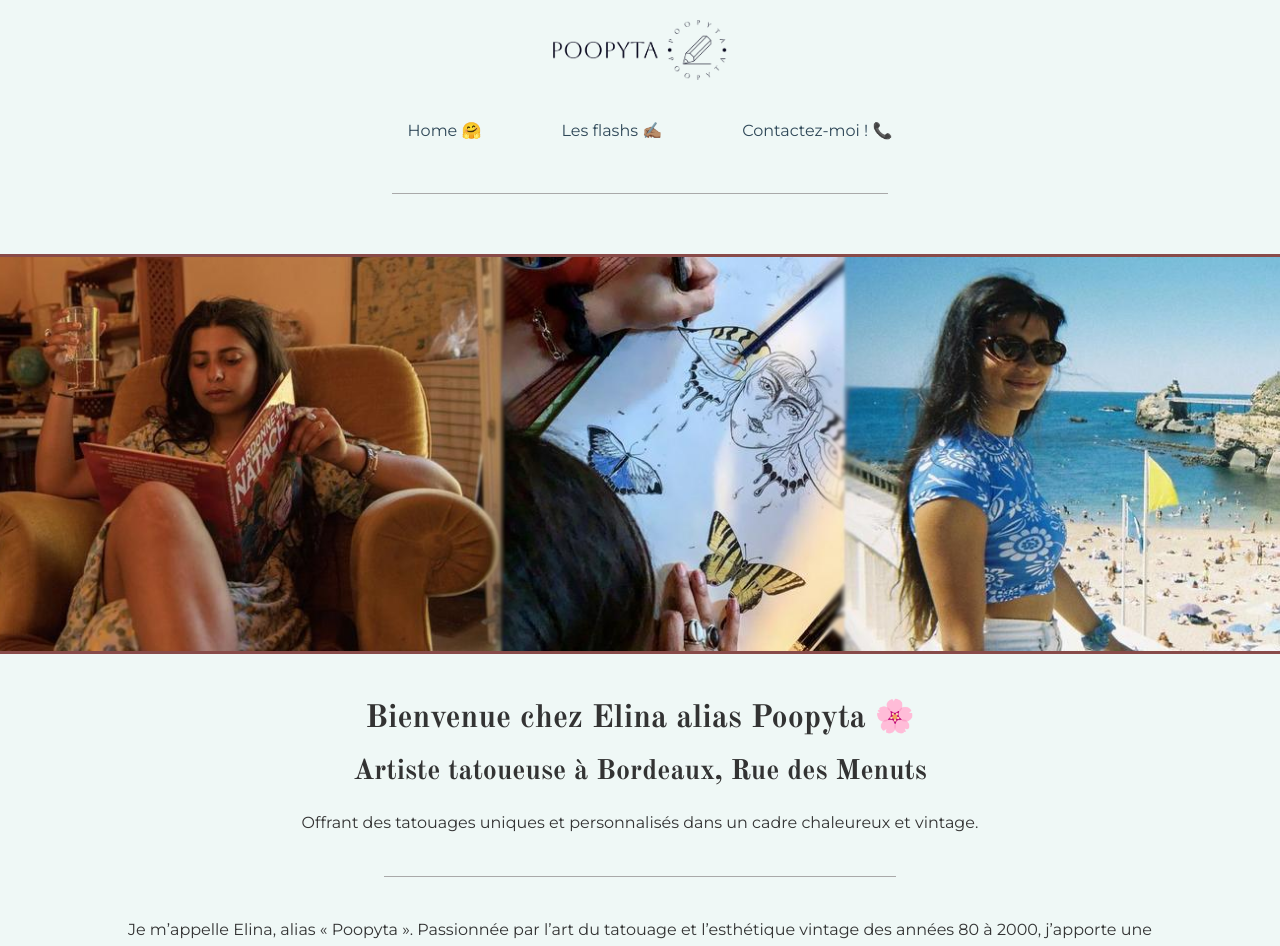
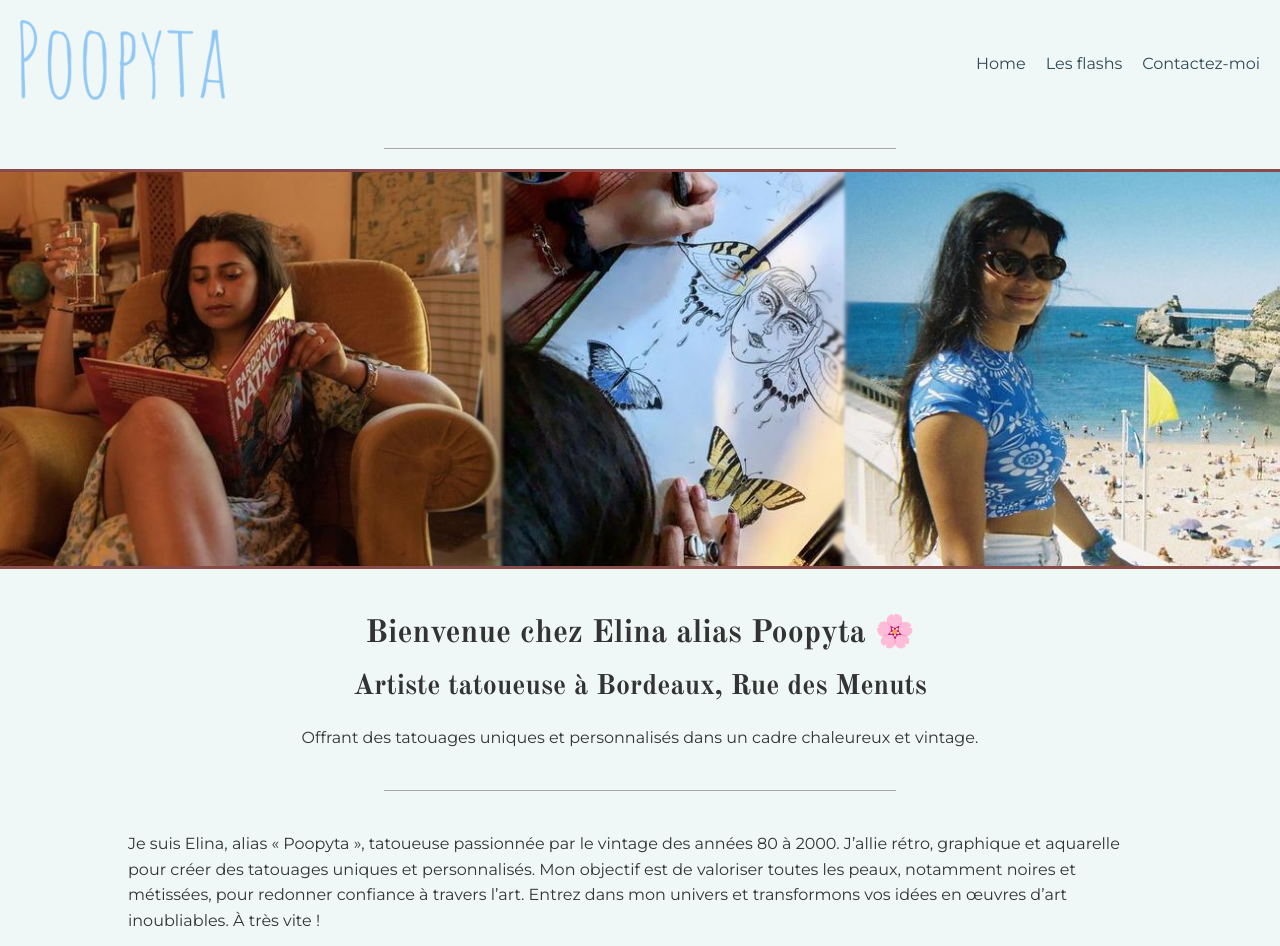
Before and after one commit to ClaireVannier/Poopyta, an Angular app: page / in a window 1280 px wide. Shown: the top 946 px of the page. Built offline with nearby package versions, Linux system fonts and the light colour scheme.

Commit message:
made feature for sending mail by contact form

```diff
--- a/package.json
+++ b/package.json
@@ -18,6 +18,7 @@
     "@angular/platform-browser": "^17.1.0",
     "@angular/platform-browser-dynamic": "^17.1.0",
     "@angular/router": "^17.1.0",
+    "@emailjs/browser": "^4.3.3",
     "rxjs": "~7.8.0",
     "tslib": "^2.3.0",
     "zone.js": "~0.14.3"
--- a/src/app/app.component.html
+++ b/src/app/app.component.html
@@ -1,6 +1,7 @@
 <!-- src/app/app.component.html -->
 <div class="content">
   <app-header></app-header>
+  <div class="separate-ligne"></div>
   <main>
     <router-outlet></router-outlet>
   </main>
--- a/src/app/components/contact/contact.component.scss
+++ b/src/app/components/contact/contact.component.scss
@@ -90,6 +90,7 @@
         border: 1px solid #ccc;
         border-radius: 4px;
         resize: none;
+        font-family: 'MontSerrat', sans-serif;
 
         &:focus {
           border-color: #884b49;
@@ -108,7 +109,8 @@
         transition: background-color 0.3s;
 
         &:hover {
-          background-color: #5d7c6d;
+          background-color: #91c8f3;
+          color: black;
         }
       }
     }
--- a/src/app/components/contact/contact.component.ts
+++ b/src/app/components/contact/contact.component.ts
@@ -1,11 +1,30 @@
-import { Component } from '@angular/core';
+import { Component, ViewChild, ElementRef, OnInit } from '@angular/core';
+import { CommonModule } from '@angular/common';
+import { FormsModule } from '@angular/forms';
+import emailjs, { EmailJSResponseStatus } from '@emailjs/browser';
 
 @Component({
   selector: 'app-contact',
   standalone: true,
-  imports: [],
+  imports: [CommonModule, FormsModule],
   templateUrl: './contact.component.html',
   styleUrls: ['./contact.component.scss']
 })
-export class ContactComponent {
+export class ContactComponent implements OnInit {
+  @ViewChild('contactForm') contactForm!: ElementRef;
+
+  ngOnInit() {
+    // Initialiser EmailJS avec votre clé publique
+    emailjs.init('qhlWHk1VPtRPNhbql');
+  }
+
+  sendEmail(event: Event) {
+    event.preventDefault();
+    emailjs.sendForm('service_fo1b36a', 'template_x2154ij', this.contactForm.nativeElement)
+      .then((result: EmailJSResponseStatus) => {
+        console.log('SUCCESS!', result.status, result.text);
+      }, (error) => {
+        console.error('FAILED...', error);
+      });
+  }
 }
--- a/src/app/components/header/header.component.html
+++ b/src/app/components/header/header.component.html
@@ -7,10 +7,9 @@
   </div>
   <nav class="nav-bar">
     <ul>
-      <li><a routerLink="" class="nav-link topBotomBordersOut">Home 🤗</a></li>
-      <li><a routerLink="/gallery" class="nav-link topBotomBordersOut">Les flashs ✍🏽</a></li>
-      <li><a routerLink="/contact" class="nav-link topBotomBordersOut">Contactez-moi ! 📞</a></li>
+      <li><a routerLink="" class="nav-link topBotomBordersOut">Home</a></li>
+      <li><a routerLink="/gallery" class="nav-link topBotomBordersOut">Les flashs</a></li>
+      <li><a routerLink="/contact" class="nav-link topBotomBordersOut">Contactez-moi</a></li>
     </ul>
   </nav>
-  <div class="separate-ligne"></div>
 </header>
--- a/src/app/components/header/header.component.scss
+++ b/src/app/components/header/header.component.scss
@@ -2,7 +2,7 @@
 
 header {
   display: flex;
-  flex-direction: column;
+  justify-content: space-between;
   align-items: center;
   padding: 20px;
 
@@ -10,17 +10,16 @@ header {
     img {
       height: 80px;
       width: auto;
-      padding-bottom: 20px;
     }
   }
 
   .nav-bar {
     ul {
       display: flex;
-      gap: 60px;
+      gap: 20px;
 
       li {
-        margin-left: 20px;
+        list-style: none;
 
         a {
           text-decoration: none;
@@ -38,10 +37,10 @@ header {
           &:before,
           &:after {
             position: absolute;
-            left: 0;
-            width: 100%;
+            left: 50%;
+            width: 0;
             height: 1px;
-            background: #2f4858;
+            background: #91c8f3;
             content: "";
             opacity: 0;
             transition: all 0.3s;
@@ -49,18 +48,19 @@ header {
 
           &:before {
             top: 0;
-            transform: translateY(10px);
+            transform: translateX(-50%) translateY(10px);
           }
 
           &:after {
             bottom: 0;
-            transform: translateY(-10px);
+            transform: translateX(-50%) translateY(-10px);
           }
 
           &:hover:before,
           &:hover:after {
             opacity: 1;
-            transform: translateY(0);
+            width: 100%;
+            transform: translateX(-50%) translateY(0);
           }
         }
       }
@@ -68,12 +68,13 @@ header {
   }
 
   @media (max-width: 468px) {
+    flex-direction: column;
+    align-items: center;
     padding: 10px;
 
     .poopyta-logo {
       img {
         height: 60px;
-        padding-bottom: 10px;
       }
     }
 
@@ -83,7 +84,6 @@ header {
         gap: 20px;
 
         li {
-          margin-left: 0;
           text-align: center;
 
           a {
--- a/src/app/home/description/description.component.html
+++ b/src/app/home/description/description.component.html
@@ -1,21 +1,19 @@
 <section class="description">
-    <p>
-      Je m’appelle Elina, alias « Poopyta ». Passionnée par l’art du tatouage et
-      l’esthétique vintage des années 80 à 2000, j’apporte une énergie
-      débordante et une touche personnelle à chaque création. Mon parcours
-      artistique m’a conduit à transformer chaque tatouage en une véritable
-      œuvre d’art. Que vous cherchiez un design délicat ou une pièce audacieuse,
-      je saurai réaliser votre vision avec précision et créativité. J’aime
-      mélanger les styles rétro, graphique, et aquarelle, en explorant des
-      thèmes variés tels que les motifs floraux, les animaux, et les symboles
-      culturels. Mon objectif est de donner vie à vos idées et de créer des
-      souvenirs indélébiles sur votre peau. Redonner confiance à travers le
-      tatouage et valoriser toutes les peaux, notamment les peaux noires et
-      métissées, est une mission qui me tient à cœur. <br />Ensemble, créons des
-      œuvres d’art qui vous représentent et vous inspirent. <br />Bienvenue dans
-      mon univers artistique ! À très vite !
-    </p>
-    <p>
-      Les boutiques, <a href="https://www.yadlajwa.com/" target="_blank">Yadlajwa</a> et <a href="https://www.instagram.com/lolympebordeaux/" target="_blank">L'Olympe Bordeaux</a>, où est situé le studio, sont dans des endroits remplie de bonnes vibes et de bienveillance. Le salon de tatouage, situé en bas, vous accueille dans une ambiance chaleureuse pour une expérience de tatouage unique. 🌞
-    </p>
-  </section>
+  <p>
+    Je suis Elina, alias « Poopyta », tatoueuse passionnée par le vintage des
+    années 80 à 2000. J’allie rétro, graphique et aquarelle pour créer des
+    tatouages uniques et personnalisés. Mon objectif est de valoriser toutes les
+    peaux, notamment noires et métissées, pour redonner confiance à travers
+    l’art. Entrez dans mon univers et transformons vos idées en œuvres d’art
+    inoubliables. À très vite !
+  </p>
+  <p>
+    Les boutiques,
+    <a href="https://www.yadlajwa.com/" target="_blank">Yadlajwa</a> et
+    <a href="https://www.instagram.com/lolympebordeaux/" target="_blank"
+      >L'Olympe Bordeaux</a
+    >, où est situé le studio, sont dans des endroits remplie de bonnes vibes et
+    de bienveillance. Le salon de tatouage, situé en bas, vous accueille dans
+    une ambiance chaleureuse pour une expérience de tatouage unique. 🌞
+  </p>
+</section>
--- a/src/app/home/tattos/tattos.component.scss
+++ b/src/app/home/tattos/tattos.component.scss
@@ -13,7 +13,7 @@ h2 {
     border-radius: 5px;
     width: 400px;
     margin-bottom: 20px;
-    border: 3px solid #86725d;
+    border: 3px solid #91c8f3;
     transition: transform 0.3s;
 
     &:hover {
@@ -31,7 +31,7 @@ h2 {
       width: 100%;
       border: 7px solid #000000;
       padding: 20px;
-      background-color: #d2bc9854;
+      background-color: white;
     }
   }
 }
--- a/src/app/home/testimonials/testimonials.component.scss
+++ b/src/app/home/testimonials/testimonials.component.scss
@@ -46,7 +46,7 @@
 
     h3 {
       color: #884B49;
-      margin-bottom: 10px;
+      margin-bottom: 20px;
     }
 
     .social-icons {
--- a/src/app/home/welcome/welcome.component.scss
+++ b/src/app/home/welcome/welcome.component.scss
@@ -16,6 +16,7 @@
       border-bottom: 3px solid #884b49;
       border-radius: 0;
       box-shadow: 0 10px 15px rgba(0, 0, 0, 0.1);
+      padding-top: 10px;
     }
   }
 
--- a/src/index.html
+++ b/src/index.html
@@ -3,6 +3,12 @@
 <head>
   <meta charset="utf-8">
   <title>Poopyta</title>
+  <script type="text/javascript" src="https://cdn.jsdelivr.net/npm/@emailjs/browser@4/dist/email.min.js"></script>
+  <script type="text/javascript">
+    (function() {
+      emailjs.init("YOUR_PUBLIC_KEY");
+    })();
+  </script>
   <base href="/">
   <meta name="viewport" content="width=device-width, initial-scale=1">
   <link rel="stylesheet" href="https://fonts.googleapis.com/css2?family=Montserrat:wght@400;700&display=swap">
```
Also changed, not shown: src/app/components/contact/contact.component.html (+8 -9 lines), src/assets/poopyta-logo.png, 1 other file (tests, documents, lock files or other folders).
